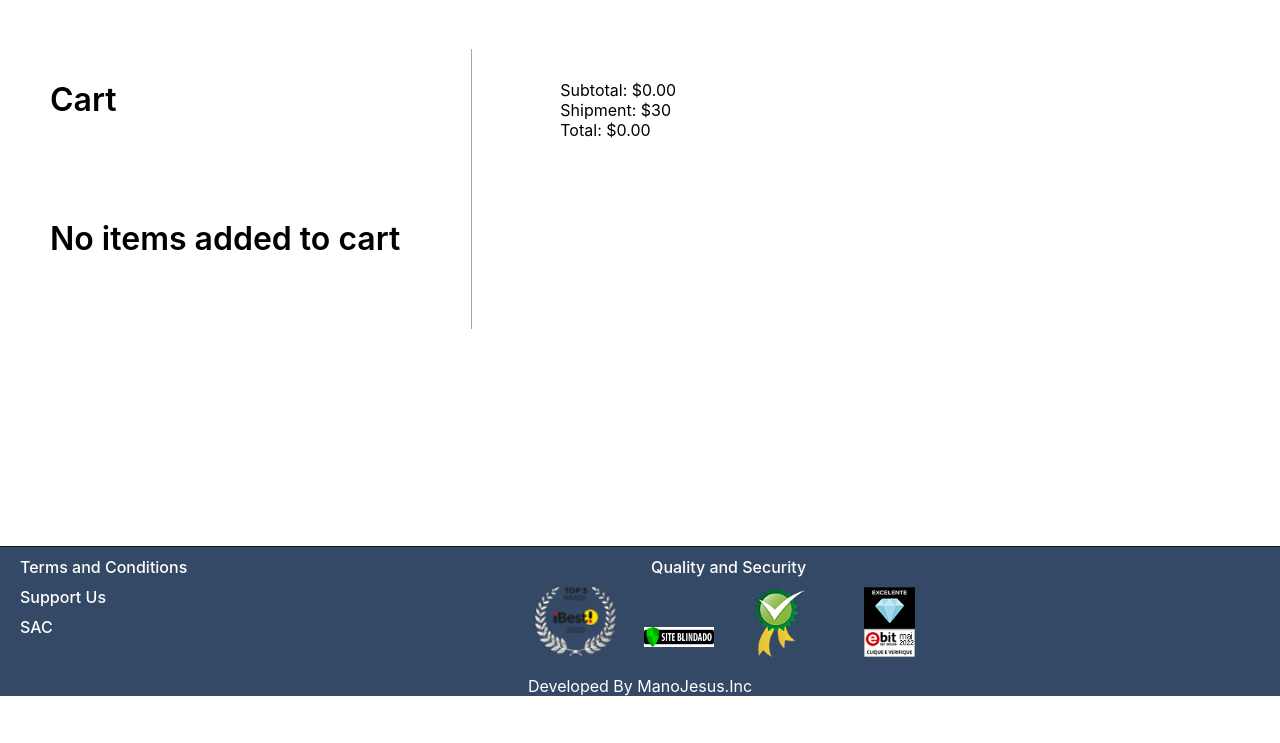
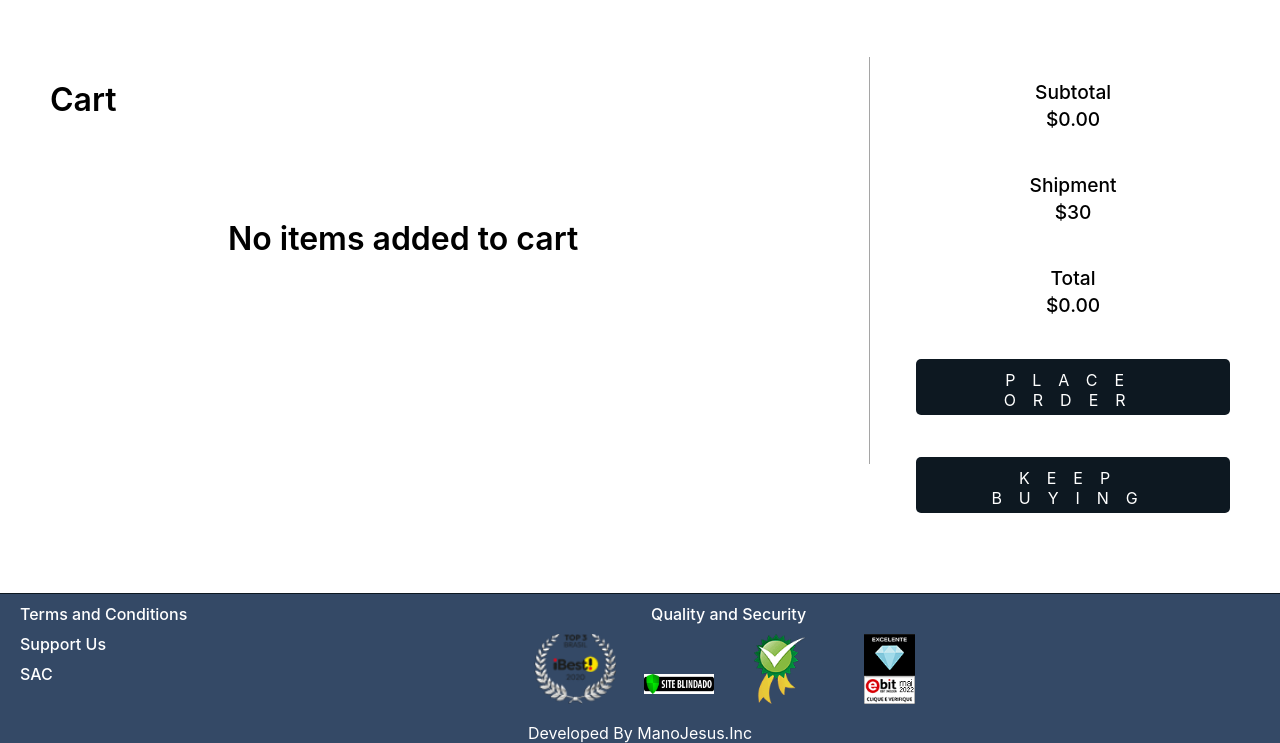
Before and after one commit to ManoJesus/cloth, a PHP site: page /cart.php in a window 1280 px wide. Shown: the part 104-847 px from the top of the page. Before the commit the page ends 800 px from the top, so only its background shows below. Run offline with PHP 8.4, Linux system fonts and the light colour scheme; some libraries are stand-ins or nearby versions; some web fonts are replaced.

Commit message:
updating cart quantity change system with js

```diff
--- a/buy_page.php
+++ b/buy_page.php
@@ -45,7 +45,7 @@
                     <span class="quantity">Quantity:</span>
                     <div class="input__quantity">
                         <button type="button" class="btn quantity__btn" id="add"><i class="fas fa-regular fa-plus"></i></button>
-                        <input type="text" name="quantity" id="quantity" value="1" maxlength="2">
+                        <input type="text" name="quantity" class="product__quantity" value="1" maxlength="2">
                         <button type="button" class="btn quantity__btn" id="sub"><i class="fas fa-regular fa-minus"></i></button>
                     </div>
                     <input type="hidden" name="product_name" value="<?php echo $product['name']?>">
--- a/cart.php
+++ b/cart.php
@@ -63,7 +63,7 @@ if(!empty($_SESSION['cart'])){
 <body>
     <header><?php header_no_nav();?></header>
     <main>
-        <div class="container__buy flex">
+        <div class="container__buy cart flex">
         <div class="cart__content">
             <p>Cart</p>
             <?php
@@ -79,9 +79,11 @@ if(!empty($_SESSION['cart'])){
             ?>
         </div>
         <div class="buy-information flex-column">
-            <span id="subtotal">Subtotal: <span><?php echo '$'. number_format($subtotal,2)?></span></span>
-            <span id="shipment">Shipment: <span><?php echo '$'.SHIPMENT?></span></span>
-            <span id="total">Total: <span><?php echo '$'. number_format($total_price , 2)?></span></span>
+            <span id="subtotal">Subtotal <span><?php echo '$'. number_format($subtotal,2)?></span></span>
+            <span id="shipment">Shipment <span><?php echo '$'.SHIPMENT?></span></span>
+            <span id="total">Total <span><?php echo '$'. number_format($total_price , 2)?></span></span>
+            <button class="btn btn_submit submit__buy-now" id="place-order">PLACE ORDER</button>
+            <button class="btn btn_submit submit__buy-now" onclick="toHome()">KEEP BUYING</button>
         </div>
         </div>
     </main>
--- a/components.php
+++ b/components.php
@@ -82,15 +82,15 @@ function main_content_card($page_title, $products)
 function cart_item(array $product){
     echo '<div class="cart__product flex">
                 <img class="cart__product-image" src="'.$product['image_path'].'" alt="product_image">
-                <span  class="cart__product-name">'.$product['name'].'</span>
-                <span  class="cart__product-price">$'.$product['price'].'</span>
+                <span  class="cart__product-name" >'.$product['name'].'</span>
+                <span  class="cart__product-price" id="price__'.$product['name'].'">$'.$product['price'].'</span>
                 <div class="input__quantity">
                     <button type="button" class="btn quantity__btn add" onclick="increment(\''.$product['name'].'\')"><i class="fas fa-regular fa-plus"></i></button>
-                    <input type="text" name="quantity" class="product__quantity" id="quantity_'.$product['name'].'" oninput="updateQuantity(this,\''.$product['name'].'\')" value="'.$product['quantity'].'" maxlength="2">
+                    <input type="text" name="quantity" class="product__quantity" id="quantity_'.$product['name'].'" oninput="updateQuantityIn(this,\''.$product['name'].'\')" onchange="updateQuantityCh(event,\''.$product['name'].'\')" value="'.$product['quantity'].'" maxlength="2">
                     <button type="button" class="btn quantity__btn sub" onclick="decrement(\''.$product['name'].'\')"><i class="fas fa-regular fa-minus"></i></button>
                 </div>
-                <span  class="cart__product-total">$'.number_format($product['total_price'],2).'</span>
-                <button class="btn btn_delete">Delete</button>
+                <span  class="cart__product-total" id="total__'.$product['name'].'">$'.number_format($product['total_price'],2).'</span>
+                <button class="btn btn_delete" onclick="deleteItem(\''.$product['name'].'\')">Delete</button>
             </div>';
 }
 function cart_no_item(){
--- a/stylesheets/main.css
+++ b/stylesheets/main.css
@@ -292,6 +292,7 @@ footer{
 .container__buy{
     column-gap: 160px;
     margin: 80px 50px;
+    justify-content: space-between;
 }
 .image__container .product__image{
     width: 563px;
@@ -299,7 +300,7 @@ footer{
 }
 
 .buy-information{
-    width: 593px;
+    width: 40%;
     position: relative;
 }
 .buy-information::after{
@@ -394,6 +395,10 @@ footer{
     height: 38px;
 }
 
+.cart__content{
+    width: 90%;
+}
+
 .cart__content p{
     font-weight: 600;
     margin-bottom: 100px;
@@ -420,3 +425,21 @@ footer{
     width: 100px;
     text-align: center;
 }
+
+.cart .buy-information{
+    font-size: 1.2rem;
+    row-gap: 42px;
+    font-weight: 500;
+}
+.cart .buy-information > *{
+    text-align: center;
+    display: flex;
+    flex-direction: column;
+    row-gap: 3px;
+}
+
+.cart .submit__buy-now{
+    width: 100%;
+    height: 3.5rem;
+    margin: 0;
+}
```
Also changed, not shown: cart_functions.php (+11 -7 lines), javascript/cart-page.js (+102 -28 lines).
